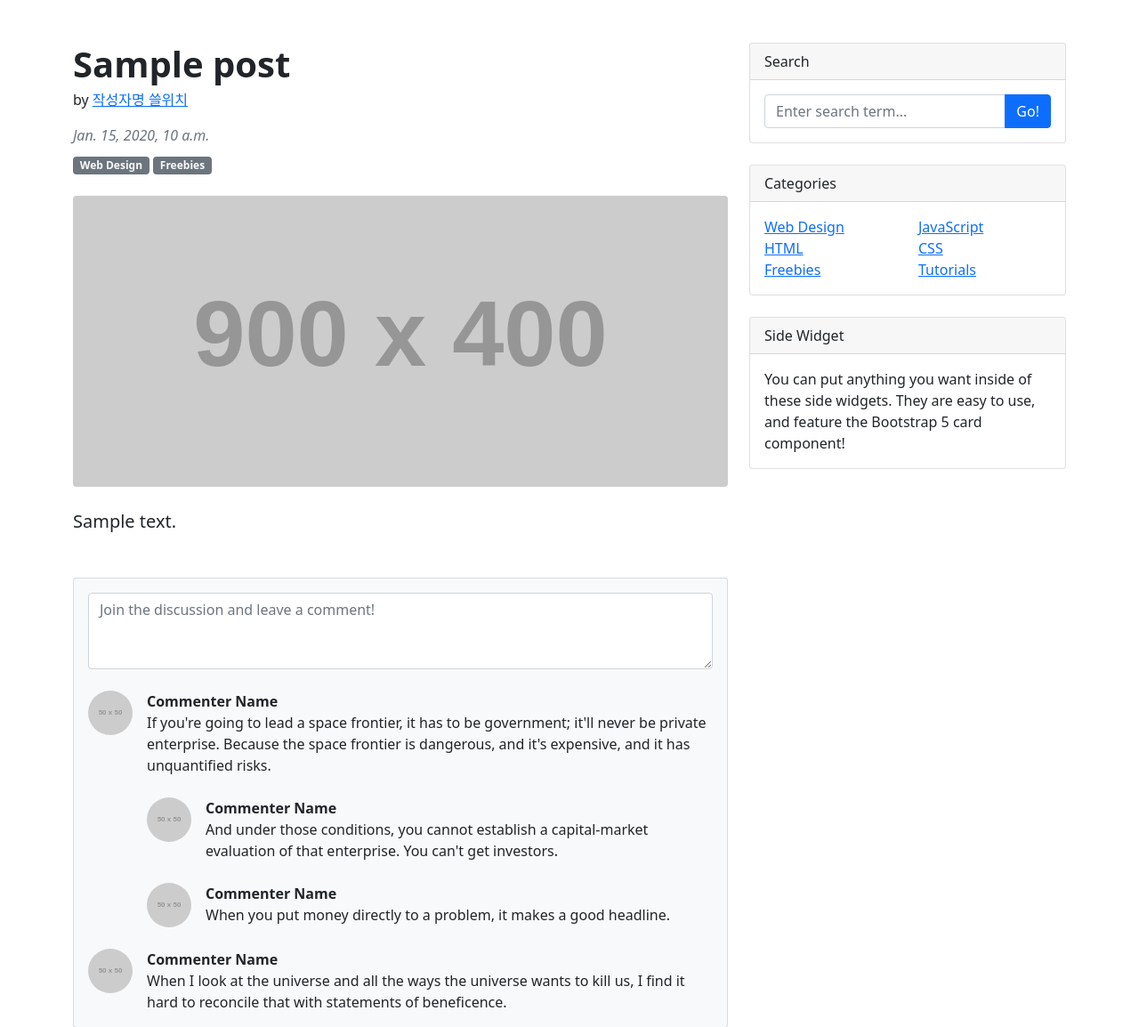
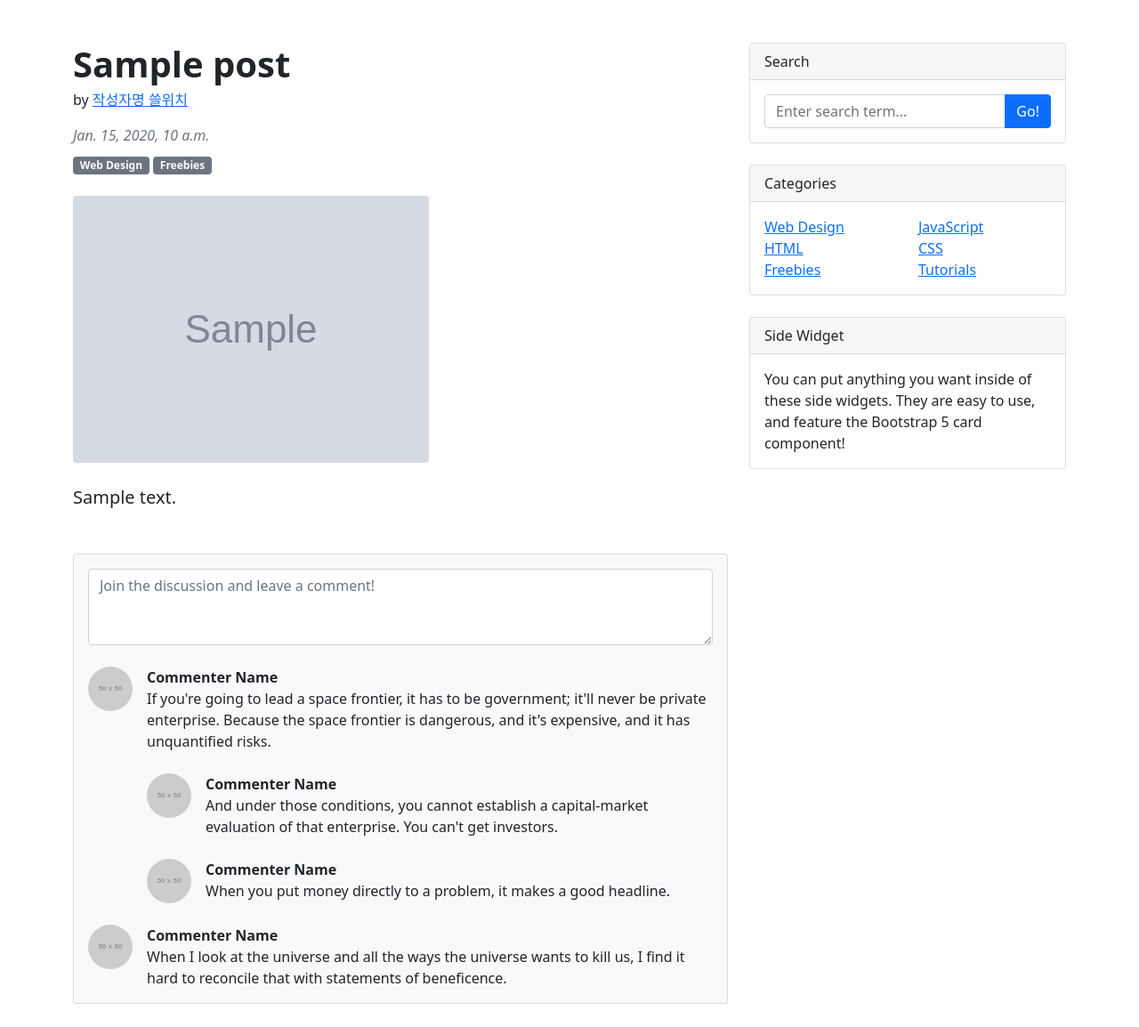
Before and after one commit to Sodole/django_project, a Django app: page /blog/1/ in a window 1280 px wide. Shown: the part 56-1210 px from the top of the page at 89% size. Run offline with Django 4.2, Linux system fonts and the light colour scheme; tables that the repository leaves empty hold one stand-in row (values such as "Sample post"); grey boxes marked "Sample" are stand-in pictures; grey boxes labelled with a size stand in for pictures from a placeholder-image service; parts of the project's set-up code (start-up, migrations or seed data) failed here and were passed over; some libraries are stand-ins or nearby versions.

Commit message:
포스트 상세 페이지에 대표 이미지 출력하기

```diff
--- a/blog/templates/blog/post_detail.html
+++ b/blog/templates/blog/post_detail.html
@@ -53,7 +53,7 @@
                             <a class="badge bg-secondary text-decoration-none link-light" href="#!">Freebies</a>
                         </header>
                         <!-- Preview image figure-->
-                        <figure class="mb-4"><img class="img-fluid rounded" src="https://dummyimage.com/900x400/ced4da/6c757d.jpg" alt="..." /></figure>
+                        <figure class="mb-4"><img class="img-fluid rounded" src="{{post.head_image.url}}" alt="" /></figure>
                         <!-- Post content-->
                         <section class="mb-5">
                             <p class="fs-5 mb-4">{{post.content}}</p>
--- a/blog/templates/blog/post_list.html
+++ b/blog/templates/blog/post_list.html
@@ -88,7 +88,7 @@
                 <div class="small text-muted">{{p.created_at}}</div>
                 <h2 class="card-title h4">{{p.title}}</h2>
                 <p class="card-text">{{p.content}}</p>
-                <a class="btn btn-primary" href="{{p.get_absolute_rul}}">Read more →</a>
+                <a class="btn btn-primary" href="{{p.get_absolute_url}}">Read more →</a>
             </div>
         </div>
         {% endfor %}
```
